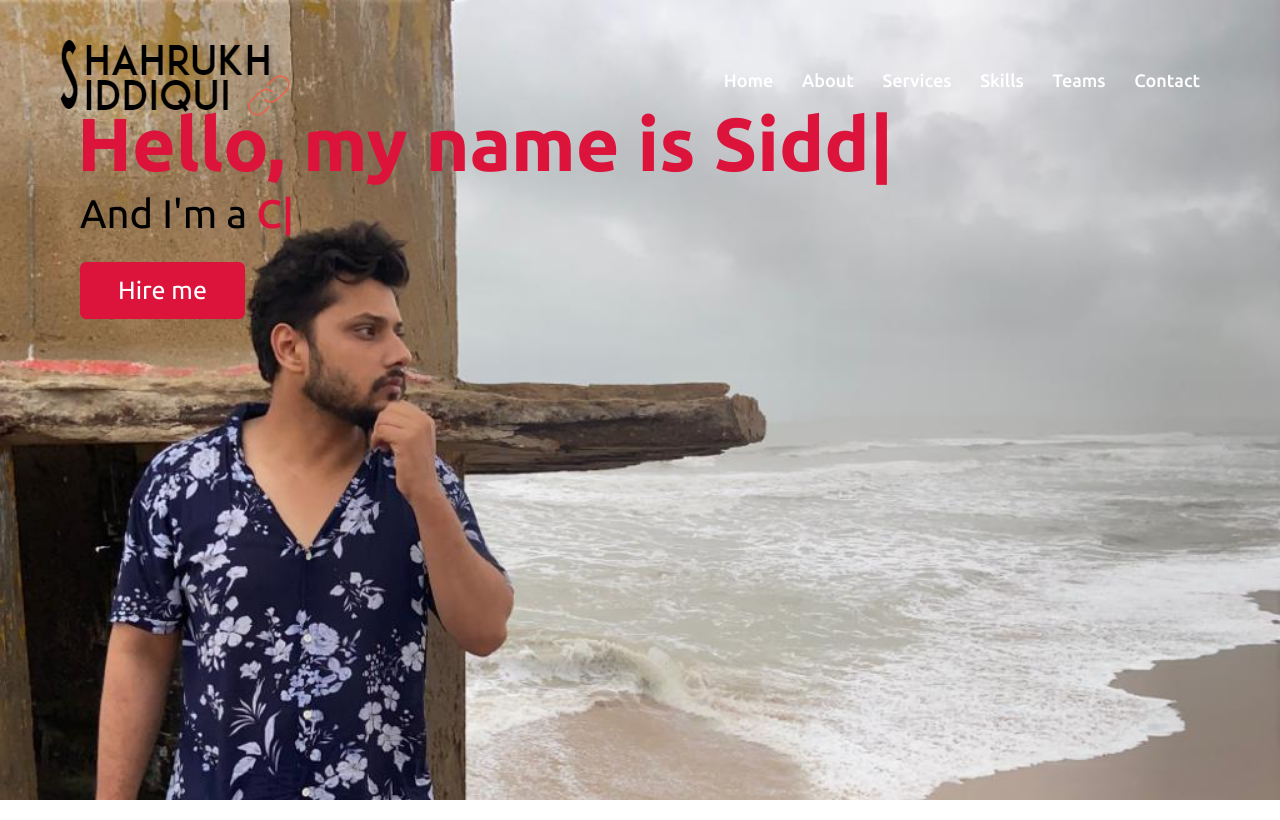
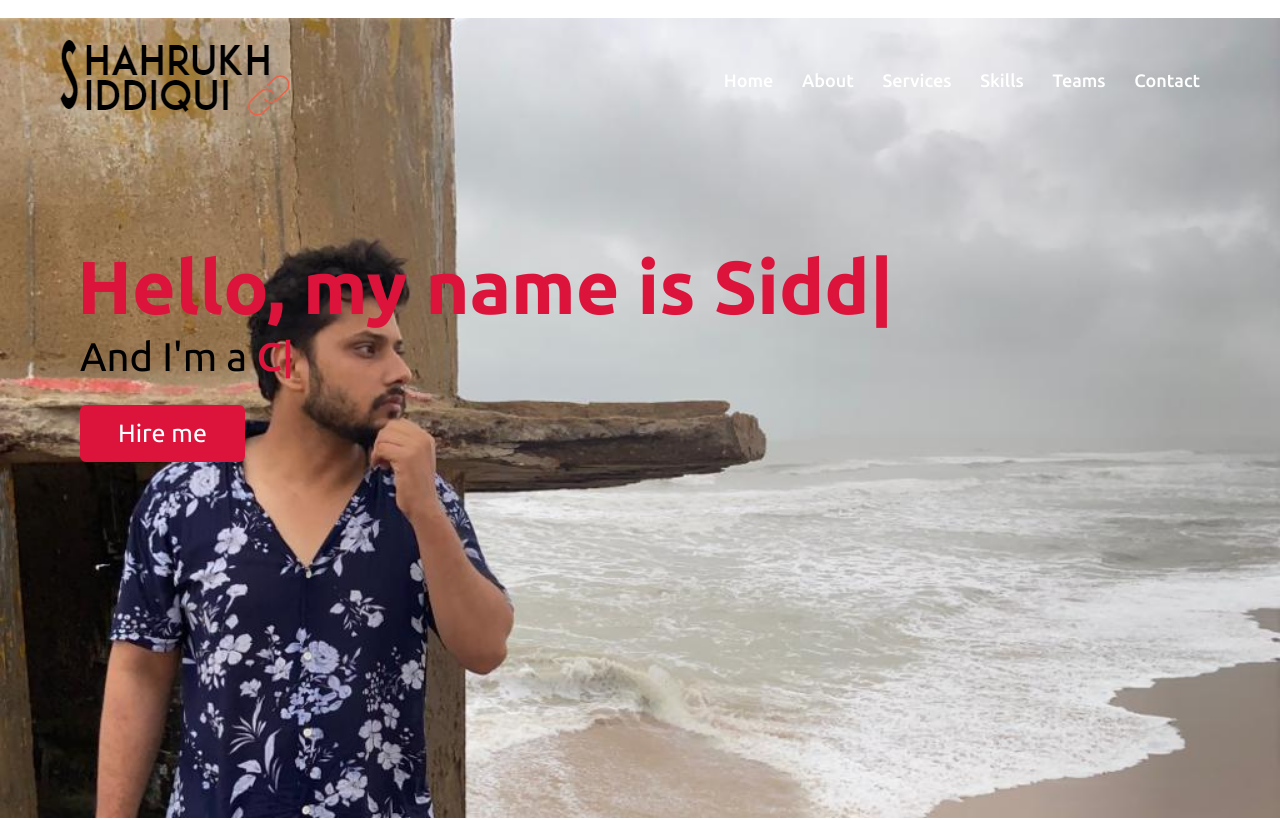
Before and after one commit to Shahrukh509/Shahrukhsiddiqui, a plain HTML site: page index.html in a window 1280 px wide. Shown: the top 820 px of the page. Drawn offline with nearby package versions, Linux system fonts and the light colour scheme.

Commit message:
some changes

```diff
--- a/style.css
+++ b/style.css
@@ -184,6 +184,7 @@ section .title::after{
 .home .max-width{
   width: 100%;
   display: flex;
+  padding-top: 125px;
 }
 .home .max-width .row{
   margin-right: 0;
```
Also changed, not shown: index.html (+1 -1 lines).
